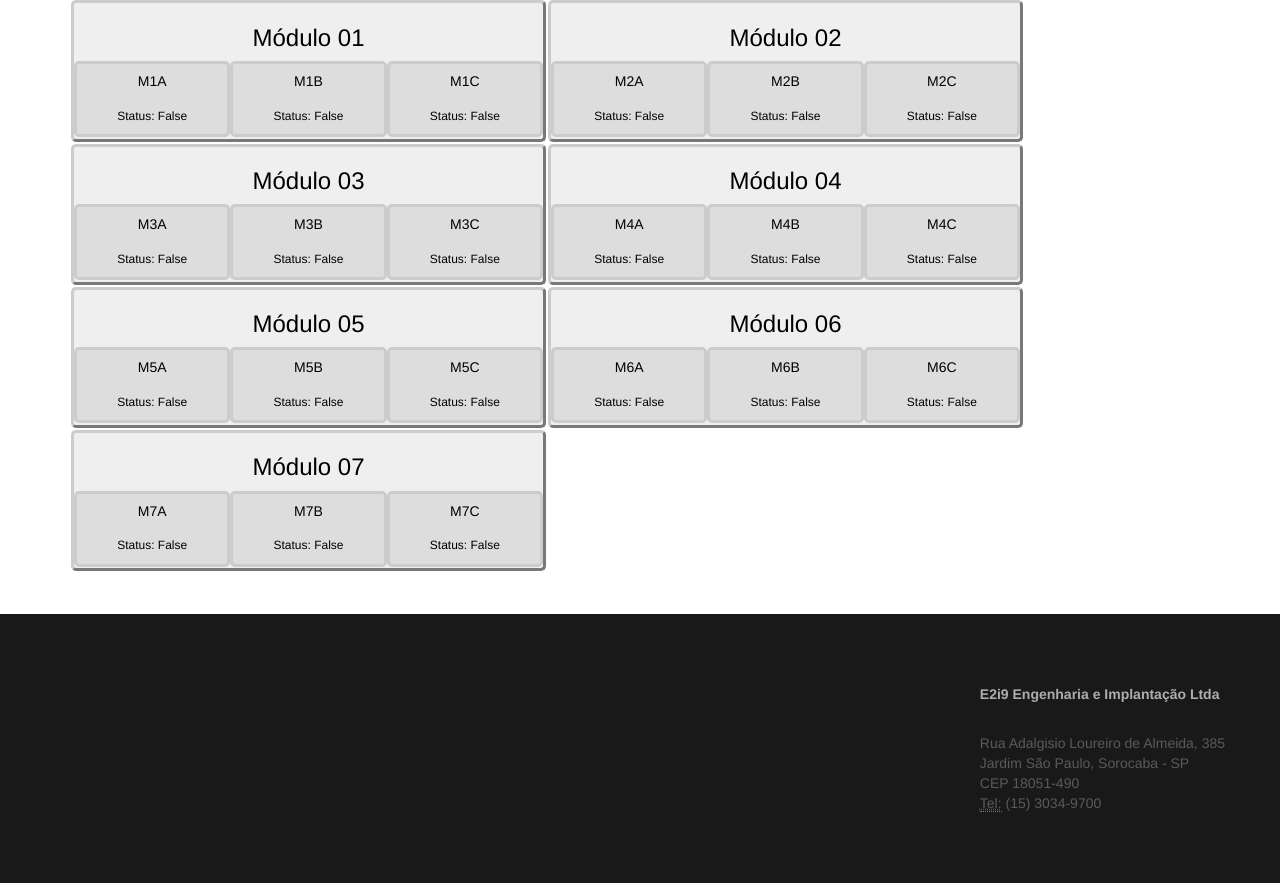
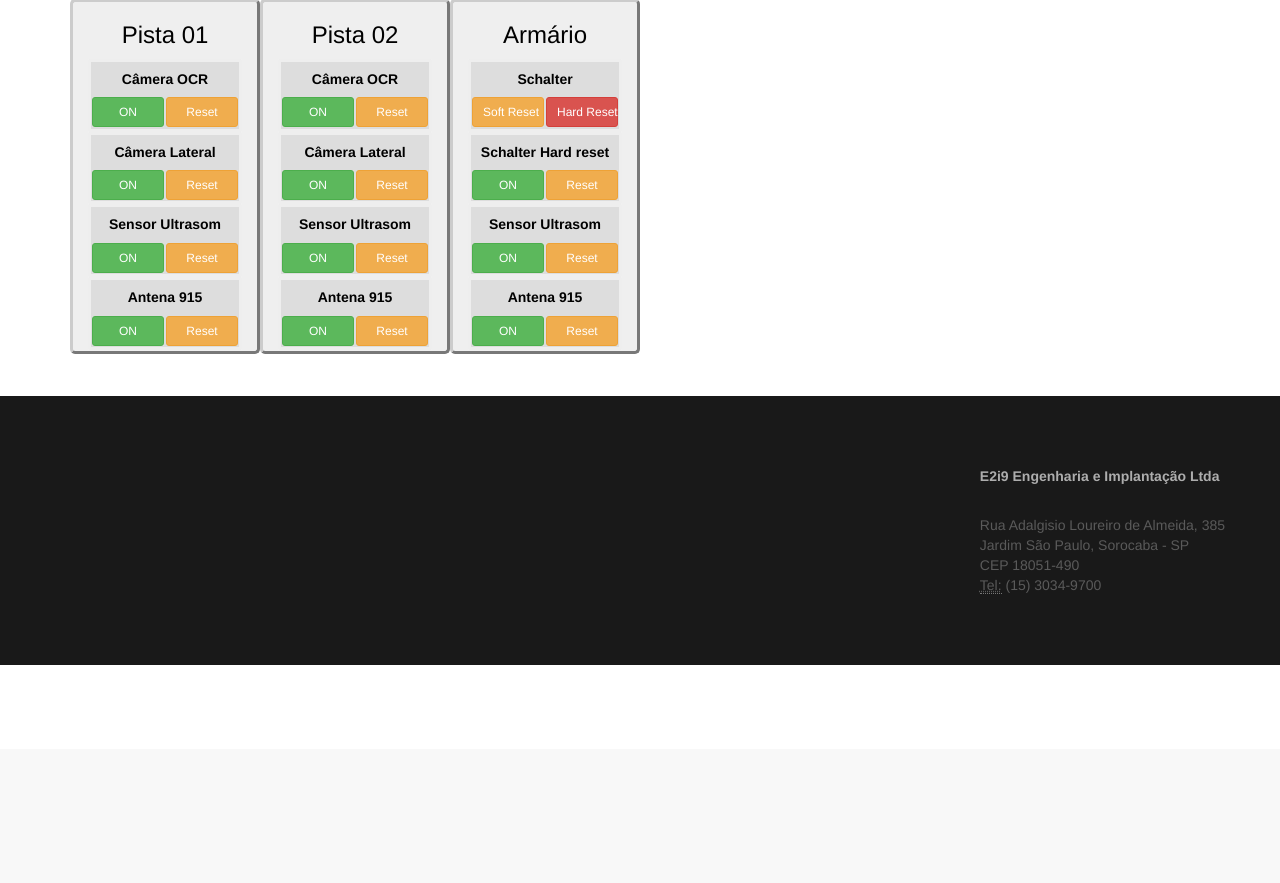
Before and after one commit to TemosEngenharia/RPI-IO, a Flask app: page /opr in a window 1280 px wide. Shown: the part 51-934 px from the top of the page. After the commit the page ends 716 px from the top, so only its background shows below. Run offline with Flask 2, Linux system fonts and the light colour scheme; some libraries are stand-ins or nearby versions.

Commit message:
Initial Commit

```diff
--- a/RPi_IO/rpi_io.py
+++ b/RPi_IO/rpi_io.py
@@ -153,6 +153,11 @@ def reset_pin(_M, _time):
     else:
         print 'ERROR! This pin is set as a input'
 
+def softreset(_host):
+    from subprocess import call
+    call(["net", "rpc", "shutdown", "-I", _host, "-U", "eduardo@mudar@123"])
+    print call(["net", "rpc", "shutdown", "-I", _host, "-U", "eduardo@mudar@123"])
+
 def discovery_mods(_MA, _MB, _MC):
     import RPi.GPIO as GPIO
     from models import session
--- a/RPi_WEB.py
+++ b/RPi_WEB.py
@@ -32,7 +32,7 @@ class FotsTransLogger(TransLogger):
 
 def run_server():
     app_logged = TransLogger(app)
-    Daemonizer(cherrypy.engine).subscribe()
+    #Daemonizer(cherrypy.engine).subscribe()
     cherrypy.tree.graft(app_logged, '/')
     cherrypy.config.update({
         'engine.autoreload.on': True,
--- a/RPi_WEB/static/css/base.css
+++ b/RPi_WEB/static/css/base.css
@@ -5,11 +5,11 @@ section#input-modules {
   background-color: #efefef;
   color: #000000;
   border-radius:5px;
-  margin-left: 0.1rem;
-  margin-right: 0.1rem;
-  margin-top: 0.1rem;
-  margin-bottom: 0.1rem;
-  padding-top: 0.1em;
+  margin-left: 0rem;
+  margin-right: 0rem;
+  margin-top: 0rem;
+  margin-bottom: 0rem;
+  padding-top: 0em;
   padding-bottom: 0.1em;
   border-style: outset;
   border-color: #cccccc;
@@ -17,7 +17,7 @@ section#input-modules {
 .module-io {
   background-color: #dddddd;
   color: #000000;
-  border-radius:5px;
+  border-radius:2px;
   margin-left: 0rem;
   margin-right: 0rem;
   padding-left: 0em;
@@ -25,7 +25,7 @@ section#input-modules {
   padding-top: 0em;
   padding-bottom: 0.1em;
   border-style: solid;
-  border-color: #cccccc;
+  border-color: #eeeeee;
 }
 
 .col:not(:first-child),.col:not(:last-child) {
--- /dev/null
+++ b/RPi_WEB/templates/opr_abastece.html
@@ -0,0 +1,164 @@
+{% extends "base.html" %}
+{% block content %}
+    <div class="slot-io col-md-2">
+      <h3 class="text-center">Pista 01</h3>
+      <div class="module-io row">
+        <h5 class="text-center"><b>Câmera OCR</b></h5>
+        <div class="col-sm-6 col">
+          {% if M1[0].status == false %}
+            <a href="{{M1[0].name}}/on" class="btn btn-block btn-sm btn-success" role="button">ON</a>
+          {% elif M1[0].status == true %}
+            <a href="{{M1[0].name}}/off" class="btn btn-block btn-sm btn-danger" role="button">OFF</a>
+          {% endif %}
+        </div>
+        <div class="col-sm-6 col">
+          <a href="{{M1[0].name}}/reset" class="btn btn-block btn-sm btn-warning" role="button">Reset</a>
+        </div>
+      </div>
+      <div class="module-io row">
+        <h5 class="text-center"><b>Câmera Lateral</b></h5>
+        <div class="col-sm-6 col">
+          {% if M1[1].status == false %}
+            <a href="{{M1[1].name}}/on" class="btn btn-block btn-sm btn-success" role="button">ON</a>
+          {% elif M1[1].status == true %}
+            <a href="{{M1[1].name}}/off" class="btn btn-block btn-sm btn-danger" role="button">OFF</a>
+          {% endif %}
+        </div>
+        <div class="col-sm-6 col">
+          <a href="{{M1[1].name}}/reset" class="btn btn-block btn-sm btn-warning" role="button">Reset</a>
+        </div>
+      </div>
+      <div class="module-io row">
+        <h5 class="text-center"><b>Sensor Ultrasom</b></h5>
+        <div class="col-sm-6 col">
+          {% if M1[2].status == false %}
+            <a href="{{M1[2].name}}/on" class="btn btn-block btn-sm btn-success" role="button">ON</a>
+          {% elif M1[2].status == true %}
+            <a href="{{M1[2].name}}/off" class="btn btn-block btn-sm btn-danger" role="button">OFF</a>
+          {% endif %}
+        </div>
+        <div class="col-sm-6 col">
+          <a href="{{M1[2].name}}/reset" class="btn btn-block btn-sm btn-warning" role="button">Reset</a>
+        </div>
+      </div>
+      <div class="module-io row">
+        <h5 class="text-center"><b>Antena 915</b></h5>
+        <div class="col-sm-6 col">
+          {% if M2[0].status == false %}
+            <a href="{{M2[0].name}}/on" class="btn btn-block btn-sm btn-success" role="button">ON</a>
+          {% elif M2[0].status == true %}
+            <a href="{{M2[0].name}}/off" class="btn btn-block btn-sm btn-danger" role="button">OFF</a>
+          {% endif %}
+        </div>
+        <div class="col-sm-6 col">
+          <a href="{{M2[0].name}}/reset" class="btn btn-block btn-sm btn-warning" role="button">Reset</a>
+        </div>
+      </div>
+    </div>
+    <div class="slot-io col-md-2">
+      <h3 class="text-center">Pista 02</h3>
+      <div class="module-io row">
+        <h5 class="text-center"><b>Câmera OCR</b></h5>
+        <div class="col-sm-6 col">
+          {% if M2[1].status == false %}
+            <a href="{{M2[1].name}}/on" class="btn btn-block btn-sm btn-success" role="button">ON</a>
+          {% elif M2[1].status == true %}
+            <a href="{{M2[1].name}}/off" class="btn btn-block btn-sm btn-danger" role="button">OFF</a>
+          {% endif %}
+        </div>
+        <div class="col-sm-6 col">
+          <a href="{{M2[1].name}}/reset" class="btn btn-block btn-sm btn-warning" role="button">Reset</a>
+        </div>
+      </div>
+      <div class="module-io row">
+        <h5 class="text-center"><b>Câmera Lateral</b></h5>
+        <div class="col-sm-6 col">
+          {% if M2[2].status == false %}
+            <a href="{{M2[2].name}}/on" class="btn btn-block btn-sm btn-success" role="button">ON</a>
+          {% elif M2[2].status == true %}
+            <a href="{{M2[2].name}}/off" class="btn btn-block btn-sm btn-danger" role="button">OFF</a>
+          {% endif %}
+        </div>
+        <div class="col-sm-6 col">
+          <a href="{{M2[2].name}}/reset" class="btn btn-block btn-sm btn-warning" role="button">Reset</a>
+        </div>
+      </div>
+      <div class="module-io row">
+        <h5 class="text-center"><b>Sensor Ultrasom</b></h5>
+        <div class="col-sm-6 col">
+          {% if M3[0].status == false %}
+            <a href="{{M3[0].name}}/on" class="btn btn-block btn-sm btn-success" role="button">ON</a>
+          {% elif M3[0].status == true %}
+            <a href="{{M3[0].name}}/off" class="btn btn-block btn-sm btn-danger" role="button">OFF</a>
+          {% endif %}
+        </div>
+        <div class="col-sm-6 col">
+          <a href="{{M3[0].name}}/reset" class="btn btn-block btn-sm btn-warning" role="button">Reset</a>
+        </div>
+      </div>
+      <div class="module-io row">
+        <h5 class="text-center"><b>Antena 915</b></h5>
+        <div class="col-sm-6 col">
+          {% if M3[1].status == false %}
+            <a href="{{M3[1].name}}/on" class="btn btn-block btn-sm btn-success" role="button">ON</a>
+          {% elif M3[1].status == true %}
+            <a href="{{M3[1].name}}/off" class="btn btn-block btn-sm btn-danger" role="button">OFF</a>
+          {% endif %}
+        </div>
+        <div class="col-sm-6 col">
+          <a href="{{M3[1].name}}/reset" class="btn btn-block btn-sm btn-warning" role="button">Reset</a>
+        </div>
+      </div>
+    </div>
+    <div class="slot-io col-md-2">
+      <h3 class="text-center">Armário</h3>
+      <div class="module-io row">
+        <h5 class="text-center"><b>Schalter</b></h5>
+        <div class="col-sm-6 col">
+          <a href="{{M2[1].name}}/softreset" class="btn btn-block btn-sm btn-warning" role="button">Soft Reset</a>
+        </div>
+        <div class="col-sm-6 col">
+          <a href="{{M2[1].name}}/reset" class="btn btn-block btn-sm btn-danger" role="button">Hard Reset</a>
+        </div>
+      </div>
+      <div class="module-io row">
+        <h5 class="text-center"><b>Schalter Hard reset</b></h5>
+        <div class="col-sm-6 col">
+          {% if M2[2].status == false %}
+            <a href="{{M2[2].name}}/on" class="btn btn-block btn-sm btn-success" role="button">ON</a>
+          {% elif M2[2].status == true %}
+            <a href="{{M2[2].name}}/off" class="btn btn-block btn-sm btn-danger" role="button">OFF</a>
+          {% endif %}
+        </div>
+        <div class="col-sm-6 col">
+          <a href="{{M2[2].name}}/reset" class="btn btn-block btn-sm btn-warning" role="button">Reset</a>
+        </div>
+      </div>
+      <div class="module-io row">
+        <h5 class="text-center"><b>Sensor Ultrasom</b></h5>
+        <div class="col-sm-6 col">
+          {% if M3[0].status == false %}
+            <a href="{{M3[0].name}}/on" class="btn btn-block btn-sm btn-success" role="button">ON</a>
+          {% elif M3[0].status == true %}
+            <a href="{{M3[0].name}}/off" class="btn btn-block btn-sm btn-danger" role="button">OFF</a>
+          {% endif %}
+        </div>
+        <div class="col-sm-6 col">
+          <a href="{{M3[0].name}}/reset" class="btn btn-block btn-sm btn-warning" role="button">Reset</a>
+        </div>
+      </div>
+      <div class="module-io row">
+        <h5 class="text-center"><b>Antena 915</b></h5>
+        <div class="col-sm-6 col">
+          {% if M3[1].status == false %}
+            <a href="{{M3[1].name}}/on" class="btn btn-block btn-sm btn-success" role="button">ON</a>
+          {% elif M3[1].status == true %}
+            <a href="{{M3[1].name}}/off" class="btn btn-block btn-sm btn-danger" role="button">OFF</a>
+          {% endif %}
+        </div>
+        <div class="col-sm-6 col">
+          <a href="{{M3[1].name}}/reset" class="btn btn-block btn-sm btn-warning" role="button">Reset</a>
+        </div>
+      </div>
+    </div>
+{% endblock %}
--- a/RPi_WEB/views.py
+++ b/RPi_WEB/views.py
@@ -3,6 +3,7 @@ from flask import redirect
 from RPi_IO.rpi_io import switch_on
 from RPi_IO.rpi_io import switch_off
 from RPi_IO.rpi_io import reset_pin
+from RPi_IO.rpi_io import softreset
 from RPi_IO.models import Device
 from RPi_IO.models import Module
 from RPi_IO.models import Event_Log
@@ -57,7 +58,7 @@ def dashboard():
 
 @app.route("/opr")
 def opr():
-    return render_template('opr.html', M1=M1, M2=M2, M3=M3, M4=M4, M5=M5, M6=M6, M7=M7, modules=modules)
+    return render_template('opr_abastece.html', M1=M1, M2=M2, M3=M3, M4=M4, M5=M5, M6=M6, M7=M7, modules=modules)
 
 @app.route("/<mod_name>/<action>")
 def action(mod_name, action):
@@ -69,6 +70,11 @@ def action(mod_name, action):
                switch_off(mod)
             if action == 'reset':
                reset_pin(mod, 3)
+            if action == 'softreset':
+               if mod_name ==  M2B:
+                   softreset('192.168.1.21')
+               elif mod_name == M4A:
+                   softreset('192.168.1.10')
     return redirect("/opr")
 
 @app.route('/cad')
```
